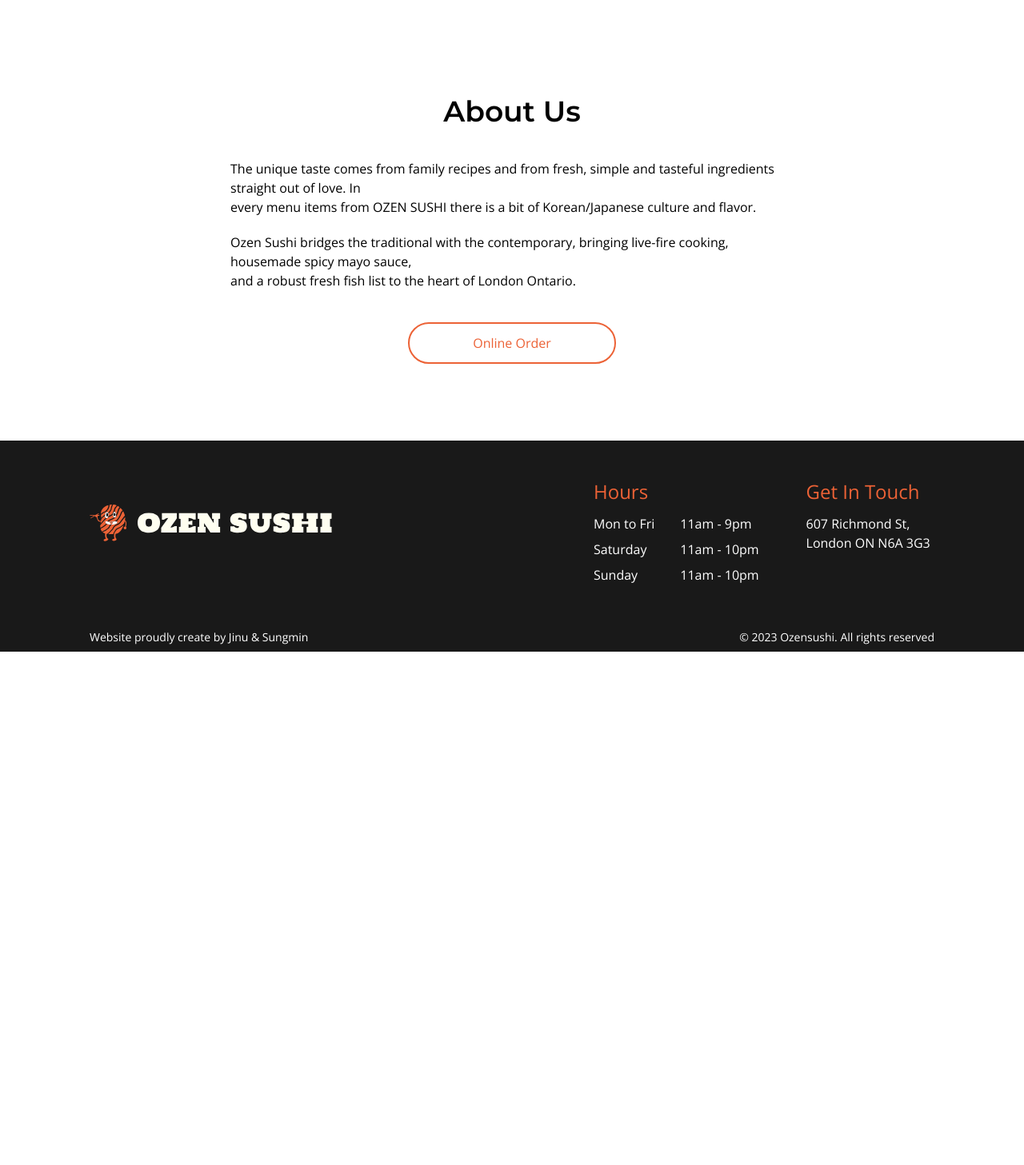
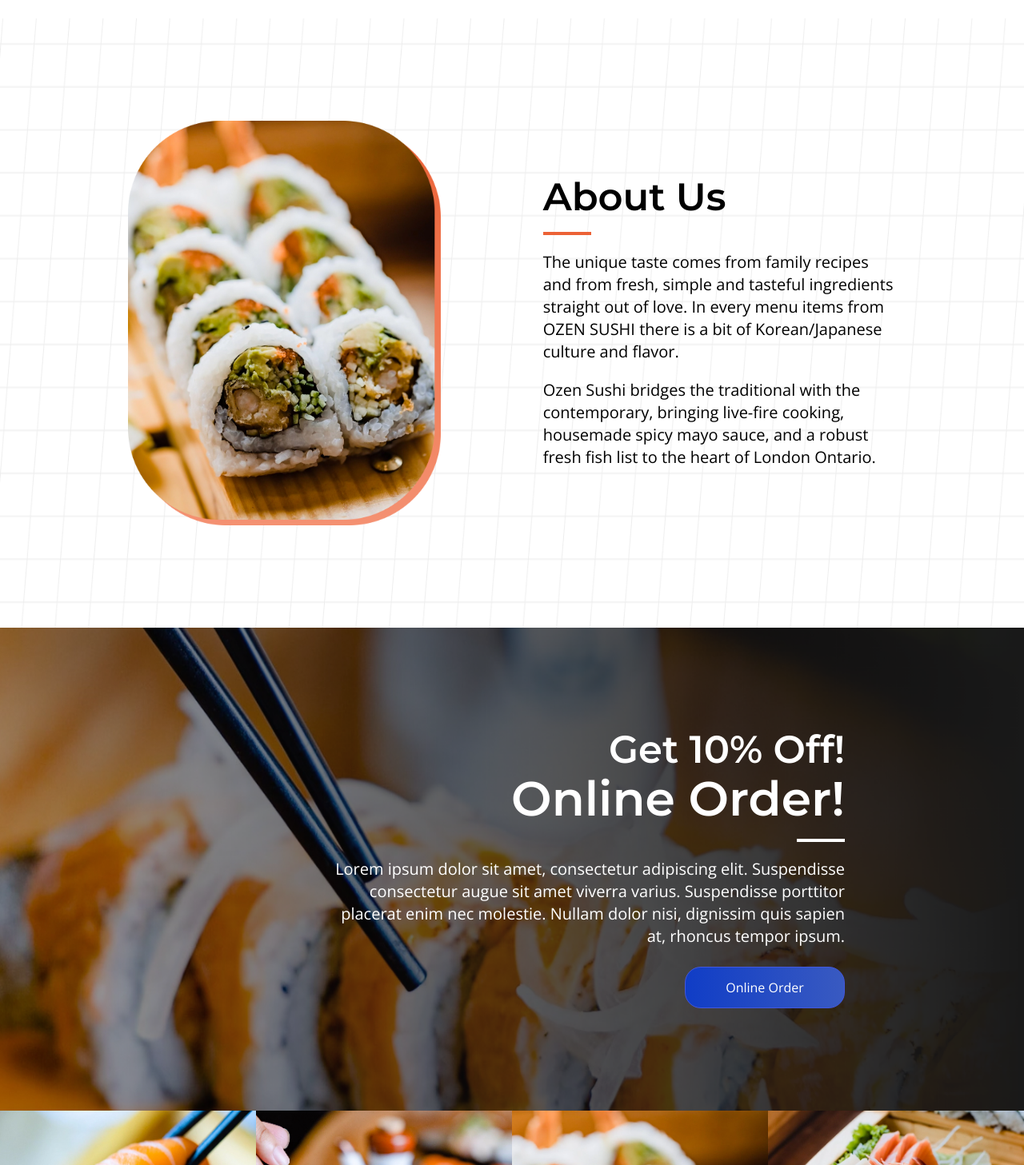
Before and after one commit to Sungmin-Kim-0508/ozen-sushi-korea, a Next.js app: page /ozen-sushi/about-us in a window 1280 px wide. Shown: the part 113-1570 px from the top of the page at 80% size. Before the commit the page ends 928 px from the top, so only its background shows below. Built offline with nearby package versions, Linux system fonts and the light colour scheme; a web font is replaced by a local one.

Commit message:
completed ozen sushi about page

```diff
--- a/app/ozen-sushi/about-us/page.tsx
+++ b/app/ozen-sushi/about-us/page.tsx
@@ -1,44 +1,105 @@
 "use client";
 
-import { OrangeBorderBtn } from "app/components/button";
 import Image from "next/image";
+import { BlueBgBtn } from "app/components/button";
+import image_7606 from "public/images/ozen-sushi/image_7606.png";
+import plaid from "public/images/ozen-sushi/plaid_bg.png";
+import image_7626 from "public/images/ozen-sushi/image_7626.png";
+import image_136 from "public/images/ozen-sushi/image_136.png";
+import image_137 from "public/images/ozen-sushi/image_137.png";
+import image_138 from "public/images/ozen-sushi/image_138.png";
+import image_139 from "public/images/ozen-sushi/image_139.png";
 
 function AboutUs() {
+  const foodImages = [
+    {
+      src: image_136,
+      alt: "image_136",
+    },
+    {
+      src: image_137,
+      alt: "image_137",
+    },
+    {
+      src: image_138,
+      alt: "image_138",
+    },
+    {
+      src: image_139,
+      alt: "image_139",
+    },
+  ];
   return (
-    <main>
-      <section className="flex flex-col items-center px-72 py-24">
-        <div className="text-center mb-10">
-          <span className="text-4xl monserratBold900">About Us</span>
+    <>
+      <section className="flex gap-x-16 relative w-full min-h-full">
+        <Image
+          alt="plaid"
+          src={plaid}
+          className="absolute min-w-full min-h-full -z-10"
+        />
+        <div className="px-[17rem] py-[8rem] flex justify-center gap-x-32 xl:px-[10rem] mlg:px-[5rem] mlg:gap-x-16">
+          <div>
+            <Image alt="image_7606" src={image_7606} />
+          </div>
+          <div className="flex flex-col justify-center w-[36rem]">
+            <span className="monserratBold900 text-5xl mlg:text-4xl">
+              About Us
+            </span>
+            <div className="border-2 border-EC6236 max-w-[3.75rem] mt-5 mb-5" />
+            <div className="text-xl mlg:text-base">
+              <div className="mb-5">
+                The unique taste comes from family recipes and from fresh,
+                simple and tasteful ingredients straight out of love. In every
+                menu items from OZEN SUSHI there is a bit of Korean/Japanese
+                culture and flavor.
+              </div>
+              <div>
+                Ozen Sushi bridges the traditional with the contemporary,
+                bringing live-fire cooking, housemade spicy mayo sauce, and a
+                robust fresh fish list to the heart of London Ontario.
+              </div>
+            </div>
+          </div>
         </div>
-        <div className="mb-5">
-          <span>
-            The unique taste comes from family recipes and from fresh, simple
-            and tasteful ingredients straight out of love. In <br /> every menu
-            items from OZEN SUSHI there is a bit of Korean/Japanese culture and
-            flavor.
+      </section>
+      <section className="relative w-full min-h-full">
+        <Image
+          alt="image_7626"
+          src={image_7626}
+          className="absolute min-w-full h-full -z-10"
+        />
+        <div className="flex flex-col items-end text-end pr-56 py-32 lg:pr-20 lg:py-24">
+          <span className="monserratBold900 text-5xl mlg:text-4xl text-white mb-2">
+            Get 10% Off!
           </span>
-        </div>
-        <div className="mb-10">
-          <span>
-            Ozen Sushi bridges the traditional with the contemporary, bringing
-            live-fire cooking, housemade spicy mayo sauce,
-            <br /> and a robust fresh fish list to the heart of London Ontario.
+          <span className="monserratBold900 text-5xl mlg:text-4xl text-white xl:text-6xl lg:text-4xl mb-5">
+            Online Order!
           </span>
-        </div>
-        <div>
-          <OrangeBorderBtn width="16.25rem" height="3.25rem">
+          <div className="border-2 w-[3.75rem] border-white mb-5" />
+          <div className="text-white text-xl w-[40rem] mb-6 lg:text-lg mlg:text-base">
+            Lorem ipsum dolor sit amet, consectetur adipiscing elit. Suspendisse
+            consectetur augue sit amet viverra varius. Suspendisse porttitor
+            placerat enim nec molestie. Nullam dolor nisi, dignissim quis sapien
+            at, rhoncus tempor ipsum.
+          </div>
+          <BlueBgBtn width="12.5rem" height="3.25rem">
             Online Order
-          </OrangeBorderBtn>
+          </BlueBgBtn>
         </div>
       </section>
       <section>
-        <div className="flex">
-          {/* {foodImages.map(({ src, alt }) => (
-            <Image key={alt} src={src} alt={alt} className="w-full" />
-          ))} */}
+        <div className="flex w-full">
+          {foodImages.map((image) => (
+            <Image
+              key={image.alt}
+              alt={image.alt}
+              src={image.src}
+              className="h-full max-h-full w-full max-w-full overflow-hidden xl:w-1/4"
+            />
+          ))}
         </div>
       </section>
-    </main>
+    </>
   );
 }
 
--- a/app/ozen-sushi/menu/page.tsx
+++ b/app/ozen-sushi/menu/page.tsx
@@ -4,7 +4,7 @@ import React from "react";
 
 function pages() {
   return (
-    <main className="h-[30rem]">
+    <main className="h-[50rem]">
       <p>Ozen Sushi Menu</p>
     </main>
   );
--- a/app/ozen-sushi/page.tsx
+++ b/app/ozen-sushi/page.tsx
@@ -116,7 +116,6 @@ function OzenSushiHome() {
         <Image
           alt="image_7626"
           src={image_7626}
-          // height={400}
           className="absolute min-w-full h-full -z-10"
         />
         <div className="flex flex-col items-end text-end pr-56 py-32 lg:pr-20 lg:py-24">
```
Also changed, not shown: public/images/ozen-sushi/image_7606.png (added).
